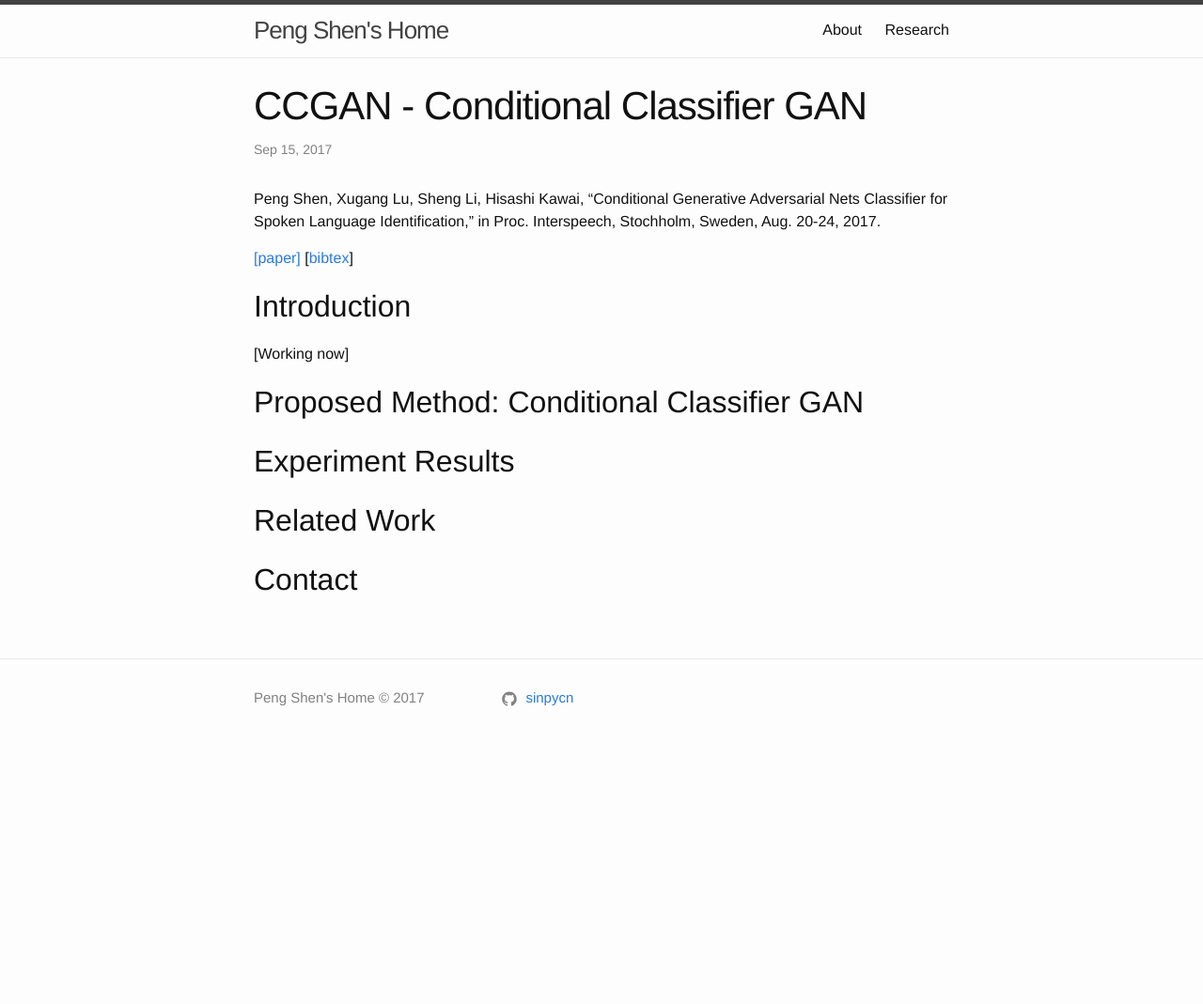
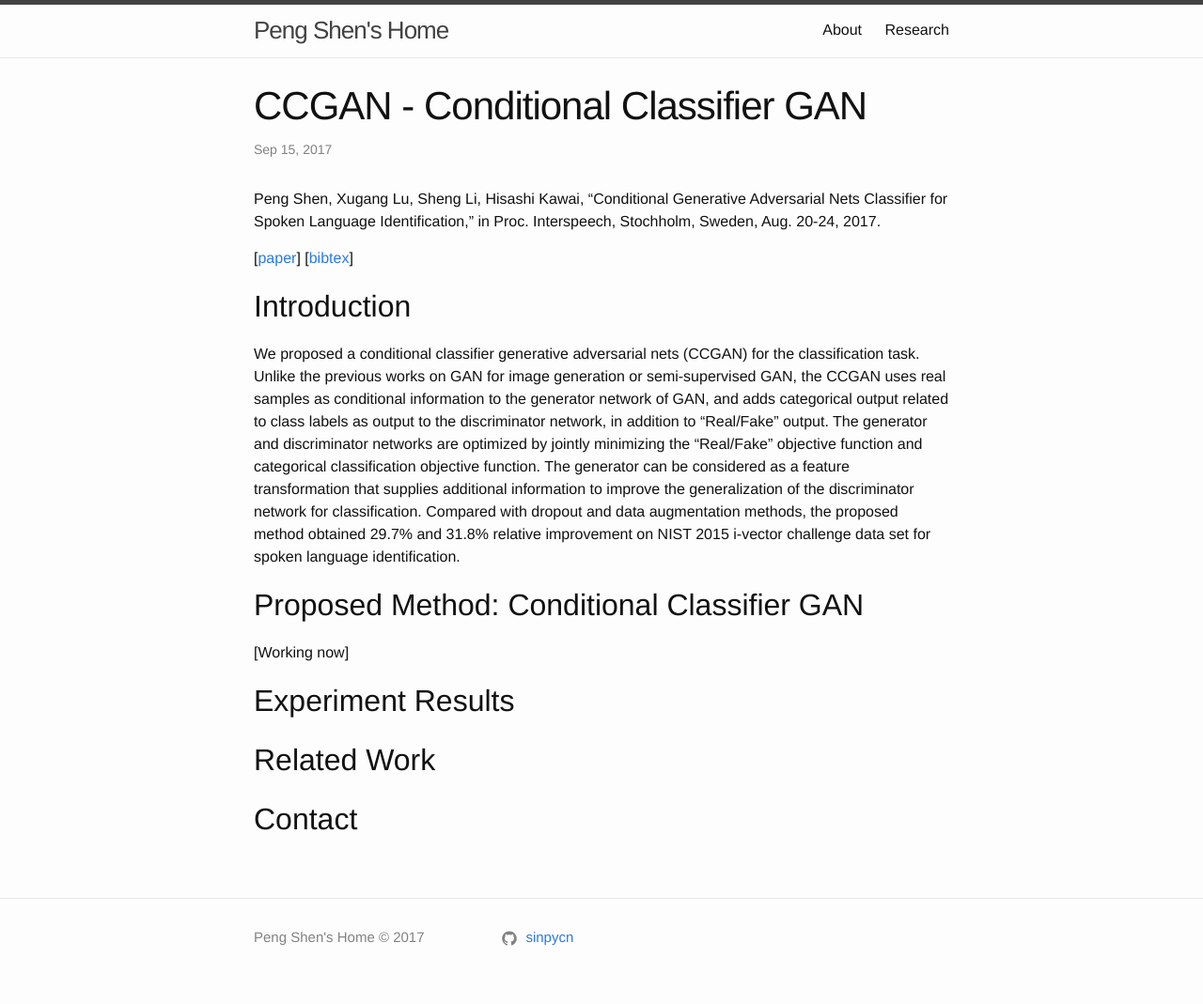
Before and after one commit to sinpycn/sinpycn.github.io, a Jekyll site: the page built from _posts/research/2017-09-15-CCGAN.md, in a window 1280 px wide. Shown: the whole page at 94% size. Built offline with Jekyll 4.4.1, drawn with Linux system fonts in a browser that asks for light colours; before the commit the page ends 900 px from its top, so only the background shows below that.

Commit message:
Update 2017-09-15-CCGAN.md

```diff
--- a/_posts/research/2017-09-15-CCGAN.md
+++ b/_posts/research/2017-09-15-CCGAN.md
@@ -7,14 +7,19 @@ categories: [research, en, myresearch]
 
 Peng Shen, Xugang Lu, Sheng Li, Hisashi Kawai, "Conditional Generative Adversarial Nets Classifier for Spoken Language Identification," in Proc. Interspeech, Stochholm, Sweden, Aug. 20-24, 2017.
 
-<a href="http://www.isca-speech.org/archive/Interspeech_2017/pdfs/0553.PDF" target="_blank">[paper]</a> [<a href="/resources/ccgan_bibtex.txt">bibtex</a>]
+[<a href="http://www.isca-speech.org/archive/Interspeech_2017/pdfs/0553.PDF" target="_blank">paper</a>] [<a href="/resources/ccgan_bibtex.txt">bibtex</a>]
 
 ## Introduction
-
-[Working now]
+We proposed a conditional classifier generative adversarial nets (CCGAN) for the classification task.
+Unlike the previous works on GAN for image generation or semi-supervised GAN, the CCGAN uses real samples as conditional information to the generator network of GAN, and adds categorical output related to class labels as output to the discriminator network, in addition to “Real/Fake” output. The generator and discriminator networks are optimized by jointly minimizing the “Real/Fake” objective function and categorical classification objective function.
+The generator can be considered as a feature transformation that supplies additional information to improve the generalization of the discriminator network for classification.
+Compared with dropout and data augmentation methods, the proposed method obtained 29.7% and 31.8% relative improvement
+on NIST 2015 i-vector challenge data set for spoken language identification.
 
 ## Proposed Method: Conditional Classifier GAN
 
+
+[Working now]
 ## Experiment Results
 
 ## Related Work
```
